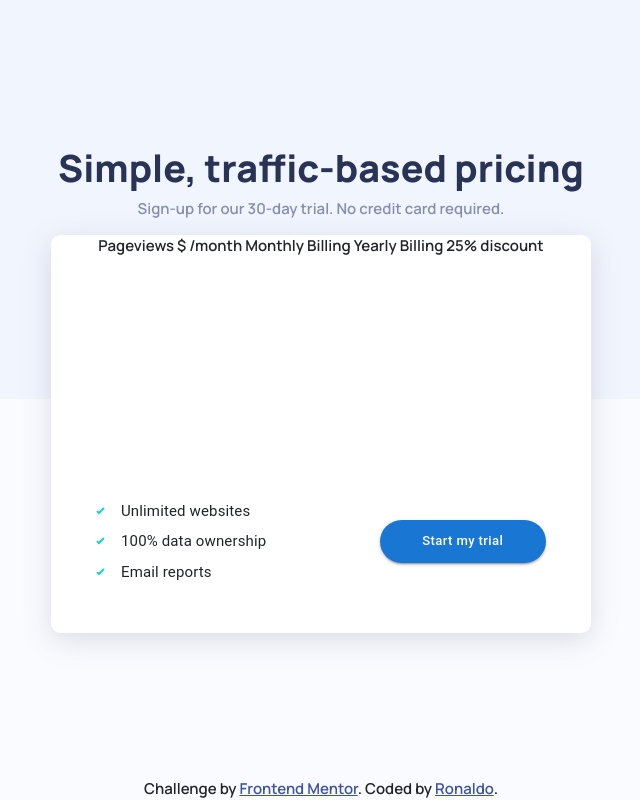
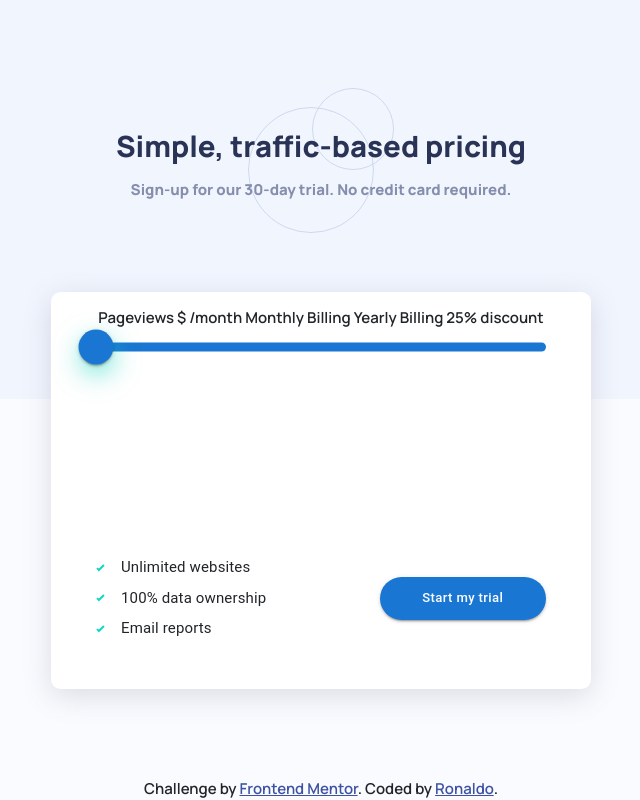
Before and after one commit to marckesin/Interactive-Pricing-Component, a Next.js app: page / in a window 1280 px wide. Shown: the whole page, without its empty margins (319-959 px from the left). Built offline with nearby package versions, Linux system fonts and the light colour scheme.

Commit message:
Ajustes de layout

```diff
--- a/components/pricing.jsx
+++ b/components/pricing.jsx
@@ -2,6 +2,7 @@ import Button from "@mui/material/Button";
 import List from "@mui/material/List";
 import ListItem from "@mui/material/ListItem";
 import ListItemText from "@mui/material/ListItemText";
+import Slider from "../components/slider";
 import Stack from "@mui/material/Stack";
 import { styled } from "@mui/system";
 import styles from "../styles/Home.module.css";
@@ -27,13 +28,17 @@ const StyledButton = styled(Button)({
   },
 });
 
-const StyledStack = styled(Stack)({
+const StackBottom = styled(Stack)({
   borderTop: `3px solid ${variables.lightGrayishBlue}`,
   padding: "1rem 3rem 2.5rem",
 
   "@media(max-width: 600px)": {
     flexDirection: "column",
   },
+});
+
+const StackUp = styled(Stack)({
+  padding: "1rem 3rem 2.5rem",
 });
 
 const StyledListItemText = styled(ListItemText)({
@@ -59,8 +64,11 @@ export default function Pricing() {
   const list = ["Unlimited websites", " 100% data ownership", "Email reports"];
   return (
     <div className={styles.card}>
-      Pageviews $ /month Monthly Billing Yearly Billing 25% discount
-      <StyledStack direction="row" spacing={2}>
+      <StackUp>
+        Pageviews $ /month Monthly Billing Yearly Billing 25% discount
+        <Slider min={8} step={4} max={36} />
+      </StackUp>
+      <StackBottom direction="row" spacing={2}>
         <List>
           {list.map((item, index) => (
             <StyledListItem key={index}>
@@ -77,7 +85,7 @@ export default function Pricing() {
           ))}
         </List>
         <StyledButton variant="contained">Start my trial</StyledButton>
-      </StyledStack>
+      </StackBottom>
     </div>
   );
 }
--- /dev/null
+++ b/components/slider.jsx
@@ -0,0 +1,45 @@
+import Slider from "@mui/material/Slider";
+import { Box, styled } from "@mui/system";
+import variables from "../styles/variables.module.css";
+
+const StyledSlider = styled(Slider)({
+  color: variables.green,
+  height: "9px",
+
+  "& .MuiSlider-rail": {
+    backgroundColor: variables.lightGrayishBlue,
+    opacity: 1,
+  },
+
+  "& .MuiSlider-thumb": {
+    height: "35px",
+    width: "35px",
+    boxShadow: "rgba(21, 213, 194, 0.5) 1px 10px 25px 1px",
+
+    "&:active": {
+      backgroundColor: variables.greenActive,
+      boxShadow: "rgba(21, 213, 194, 0.5) 1px 10px 25px 1px",
+    },
+
+    "&:focusVisible": {
+      boxShadow: "rgba(21, 213, 194, 0.5) 1px 10px 25px 1px",
+    },
+
+    "&:hover": {
+      boxShadow: "rgba(21, 213, 194, 0.5) 1px 10px 25px 1px",
+    },
+  },
+
+  "& .MuiSlider-track": {
+    opacity: 0.38,
+  },
+});
+
+// Slider component
+export default function UnstyledSlider() {
+  return (
+    <Box sx={{ width: "100%" }}>
+      <StyledSlider defaultValue={0} />
+    </Box>
+  );
+}
--- a/pages/index.jsx
+++ b/pages/index.jsx
@@ -1,5 +1,5 @@
+import Footer from "../components/footer";
 import Head from "next/head";
-import Footer from "../components/footer";
 import Pricing from "../components/pricing";
 import styles from "../styles/Home.module.css";
 
--- a/styles/Home.module.css
+++ b/styles/Home.module.css
@@ -29,11 +29,16 @@
 
 .description {
   color: #858fad;
+  margin-bottom: 6rem;
+  font-weight: 800;
 }
 
 .heading {
   color: #293356;
   font-weight: 800;
+  font-size: 1.95rem;
+  margin-bottom: 1rem;
+  padding-top: 2.75rem;
 }
 
 .main {
@@ -44,6 +49,8 @@
   text-align: center;
   width: 36rem;
   margin: auto;
+  background: url("../public/pattern-circles.svg") no-repeat;
+  background-position: center top;
 }
 
 @media (max-width: 600px) {
--- a/styles/Home.module.scss
+++ b/styles/Home.module.scss
@@ -37,11 +37,16 @@ $dark-desaturated-blue: hsl(227, 35%, 25%);
 
 .description {
   color: $grayish-blue;
+  margin-bottom: 6rem;
+  font-weight: 800;
 }
 
 .heading {
   color: $dark-desaturated-blue;
   font-weight: 800;
+  font-size: 1.95rem;
+  margin-bottom: 1rem;
+  padding-top: 2.75rem;
 }
 
 .main {
@@ -52,6 +57,8 @@ $dark-desaturated-blue: hsl(227, 35%, 25%);
   text-align: center;
   width: 36rem;
   margin: auto;
+  background: url("../public/pattern-circles.svg") no-repeat;
+  background-position: center top;
 }
 
 @media (max-width: 600px) {
--- a/styles/variables.module.css
+++ b/styles/variables.module.css
@@ -1,10 +1,12 @@
 :export {
   white: white;
-  very-pale-blue: #fafbff;
+  veryPaleBlue: #fafbff;
   lightGrayishBlue: #eaeefb;
   lightGrayishBlue1: #cdd7ee;
   grayishBlue: #858fad;
   darkDesaturatedBlue: #293356;
+  green: #15d5c2;
+  greenActive: #19ae9f;
 }
 
 /*# sourceMappingURL=variables.module.css.map */
--- a/styles/variables.module.scss
+++ b/styles/variables.module.scss
@@ -4,12 +4,16 @@ $light-grayish-blue: hsl(224, 65%, 95%);
 $light-grayish-blue-1: hsl(223, 50%, 87%);
 $grayish-blue: hsl(225, 20%, 60%);
 $dark-desaturated-blue: hsl(227, 35%, 25%);
+$green: hsl(174, 82%, 46%);
+$green-active: hsl(174, 75%, 39%);
 
 :export {
   white: $white;
-  very-pale-blue: $very-pale-blue;
+  veryPaleBlue: $very-pale-blue;
   lightGrayishBlue: $light-grayish-blue;
   lightGrayishBlue1: $light-grayish-blue-1;
   grayishBlue: $grayish-blue;
   darkDesaturatedBlue: $dark-desaturated-blue;
+  green: $green;
+  greenActive: $green-active;
 }
```
